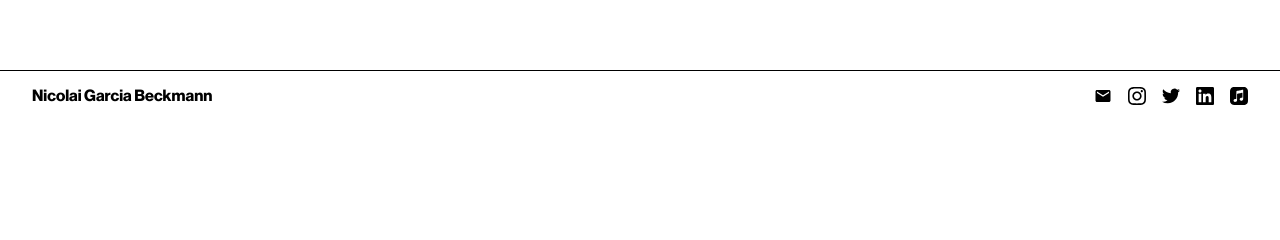
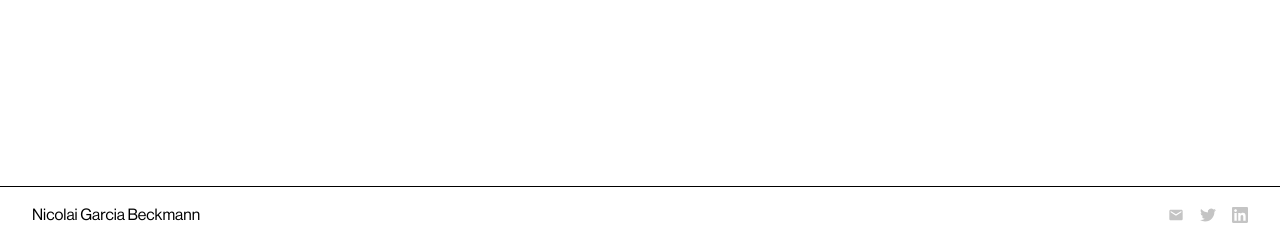
Before and after one commit to nicolaigb/ngbstudio, a Next.js app: page / in a window 1280 px wide. Shown: the part 678-918 px from the top of the page. Before the commit the page ends 800 px from the top, so only its background shows below. Built offline with nearby package versions, Linux system fonts and the light colour scheme.

Commit message:
Footer updates.

```diff
--- a/components/organisms/PageFooter.tsx
+++ b/components/organisms/PageFooter.tsx
@@ -1,11 +1,6 @@
 import React from 'react'
 import styled from 'styled-components'
-import {
-  SiApplemusic,
-  SiLinkedin,
-  SiInstagram,
-  SiTwitter,
-} from 'react-icons/si'
+import { SiLinkedin, SiTwitter } from 'react-icons/si'
 import { MdEmail } from 'react-icons/md'
 import { Text, ExternalLink } from '@atoms'
 
@@ -13,23 +8,17 @@ export const PageFooter = ({
   ...props
 }: React.HTMLAttributes<HTMLDivElement>) => (
   <SPageFooterContainer {...props}>
-    <Text styleType="emphasized">Nicolai Garcia Beckmann</Text>
+    <Text styleType="regular">Nicolai Garcia Beckmann</Text>
     <SLinksContainer>
-      <ExternalLink href="mailto:nicolaigarciabeckmann@gmail.com">
-        <MdEmail size={18} />
-      </ExternalLink>
-      <ExternalLink href="https://www.instagram.com/galeo_00/">
-        <SiInstagram size={18} />
-      </ExternalLink>
-      <ExternalLink href="https://twitter.com/galeo_00">
-        <SiTwitter size={18} />
-      </ExternalLink>
-      <ExternalLink href="https://www.linkedin.com/in/nicolai-garcia-beckmann-66254114b/">
-        <SiLinkedin size={18} />
-      </ExternalLink>
-      <ExternalLink href="https://music.apple.com/profile/endinggg">
-        <SiApplemusic size={18} />
-      </ExternalLink>
+      <SExternalLink href="mailto:nicolai@ngb.studio">
+        <MdEmail />
+      </SExternalLink>
+      <SExternalLink href="https://twitter.com/galeo_00">
+        <SiTwitter />
+      </SExternalLink>
+      <SExternalLink href="https://www.linkedin.com/in/nicolai-garcia-beckmann-66254114b/">
+        <SiLinkedin />
+      </SExternalLink>
     </SLinksContainer>
   </SPageFooterContainer>
 )
@@ -38,11 +27,10 @@ const SPageFooterContainer = styled.div`
   position: relative;
   display: flex;
   justify-content: space-between;
-  align-items: flex-start;
+  align-items: center;
   padding: 16px 32px;
-  border-top: 1px solid black;
+  border-top: 0.5px solid black;
   flex-wrap: wrap;
-  z-index: 200;
   background-color: white;
 
   @media (max-width: ${({ theme }) => theme.Spacing.large}) {
@@ -53,6 +41,14 @@ const SPageFooterContainer = styled.div`
 const SLinksContainer = styled.div`
   display: flex;
   gap: 16px;
-  height: 18px;
+  height: 16px;
   flex-wrap: wrap;
 `
+
+const SExternalLink = styled(ExternalLink)`
+  color: #c4c4c4;
+
+  &:hover {
+    color: black;
+  }
+`
--- a/components/templates/Layout.tsx
+++ b/components/templates/Layout.tsx
@@ -13,39 +13,19 @@ export const Layout = ({
   shouldShowFooter = true,
   ...props
 }: ILayout) => (
-  <SLayoutContainer {...props}>
+  <SLayoutContainer isFeed={isFeed} {...props}>
     <SHeader />
-    <SContentContainer isFeed={isFeed}>{children}</SContentContainer>
+    <SContentContainer>{children}</SContentContainer>
     {shouldShowFooter && <PageFooter />}
   </SLayoutContainer>
 )
 
-const SLayoutContainer = styled.div(
-  ({ theme }) => `
+const SLayoutContainer = styled.div<Pick<ILayout, 'isFeed'>>(
+  ({ theme, isFeed }) => `
   position: relative;
 
   @media (min-width: ${theme.Spacing.large}) {
     height: 100vh;
-  }
-`,
-)
-
-const SHeader = styled(Header)`
-  position: sticky;
-  top: 0;
-  z-index: 100;
-`
-
-const SContentContainer = styled.div<Pick<ILayout, 'isFeed'>>(
-  ({ theme, isFeed }) => `
-  min-height: calc(100% - 116px);
-  padding: ${theme.Spacing.wide};
-  overflow: hidden;
-  overscroll-behavior-y: none;
-
-  // Layout specific to mobile screen
-  @media only screen and (max-width: ${theme.Spacing.large}) {
-    padding: ${theme.Spacing.regular};
   }
 
   ${
@@ -58,3 +38,23 @@ const SContentContainer = styled.div<Pick<ILayout, 'isFeed'>>(
   }
 `,
 )
+
+const SHeader = styled(Header)`
+  position: sticky;
+  top: 0;
+  z-index: 100;
+`
+
+const SContentContainer = styled.div(
+  ({ theme }) => `
+  min-height: 100%;
+  padding: ${theme.Spacing.wide};
+  overflow: hidden;
+  overscroll-behavior-y: none;
+
+  // Layout specific to mobile screen
+  @media only screen and (max-width: ${theme.Spacing.large}) {
+    padding: ${theme.Spacing.regular};
+  }
+`,
+)
```
